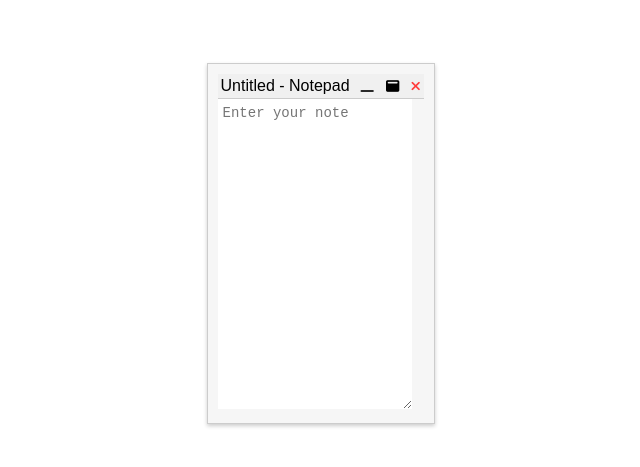
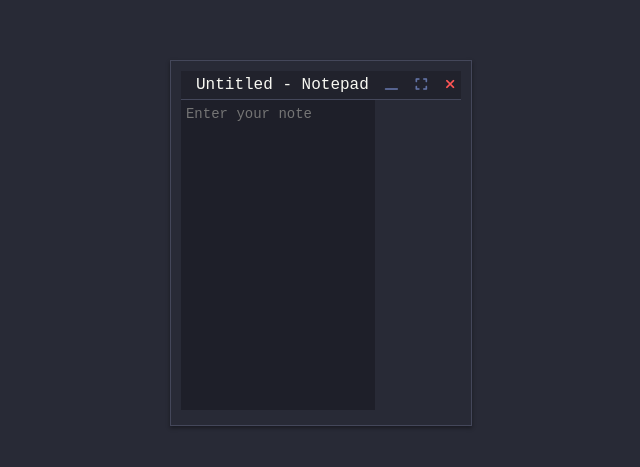
Before and after one commit to zpeters/Notes, a plain HTML site: page index.html in a window 1280 px wide. Shown: the part 157-624 px from the top of the page, without its empty margins (319-959 px from the left). Drawn offline with Linux system fonts and the light colour scheme.

Commit message:
Update index.html

```diff
--- a/index.html
+++ b/index.html
@@ -11,28 +11,34 @@
       align-items: center;
       height: 100vh;
       margin: 0;
-      background-color: #ffffff; /* White background color */
-      font-family: Arial, sans-serif;
+      background-color: #282a36; /* Dracula Pro background color */
+      font-family: 'Courier New', Courier, monospace;
     }
 
     .notepad {
-      max-width: 600px;
+      max-width: 800px;
       padding: 10px;
-      background-color: #f6f6f6; /* Light gray background color */
-      border: 1px solid #ccc; /* Light gray border */
-      box-shadow: 0 2px 4px rgba(0, 0, 0, 0.2);
+      background-color: #282a36; /* Dracula Pro background color */
+      border: 1px solid #44475a; /* Dracula Pro border color */
+      box-shadow: 0 2px 4px rgba(0, 0, 0, 0.4);
     }
 
     .title-bar {
       display: flex;
       align-items: center;
-      background-color: #f0f0f0; /* Light gray background color */
-      padding: 3px;
-      border-bottom: 1px solid #ccc; /* Light gray border */
+      background-color: #21222c; /* Dracula Pro title bar background color */
+      padding: 5px;
+      border-bottom: 1px solid #44475a; /* Dracula Pro title bar border color */
+    }
+
+    .title-bar .window-title {
+      color: #f8f8f2; /* Dracula Pro title bar text color */
+      flex-grow: 1;
+      margin-left: 10px;
     }
 
     .title-bar .window-controls {
-      margin-left: auto;
+      margin-left: 5px;
     }
 
     .title-bar .window-controls button {
@@ -45,18 +51,28 @@
       cursor: pointer;
     }
 
+    .title-bar .window-controls button.minimize {
+      color: #6272a4; /* Dracula Pro minimize button color */
+    }
+
+    .title-bar .window-controls button.maximize {
+      color: #6272a4; /* Dracula Pro maximize button color */
+    }
+
     .title-bar .window-controls button.close {
-      color: #ff3b3b; /* Red close button color */
+      color: #ff5555; /* Dracula Pro close button color */
     }
 
     .editor {
       height: 300px;
-      background-color: #ffffff; /* White background color */
+      background-color: #1e1f29; /* Dracula Pro editor background color */
+      color: #f8f8f2; /* Dracula Pro editor text color */
       border: none;
-      resize: vertical;
+      resize: none;
       padding: 5px;
       font-size: 14px;
       line-height: 1.4;
+      overflow: auto;
     }
   </style>
 </head>
@@ -66,7 +82,7 @@
       <div class="window-title">Untitled - Notepad</div>
       <div class="window-controls">
         <button class="minimize"><i class="fas fa-window-minimize"></i></button>
-        <button class="maximize"><i class="fas fa-window-maximize"></i></button>
+        <button class="maximize"><i class="fas fa-expand"></i></button>
         <button class="close"><i class="fas fa-times"></i></button>
       </div>
     </div>
@@ -87,6 +103,26 @@
       const note = this.value;
       localStorage.setItem('note', note);
     });
+
+    const minimizeButton = document.querySelector('.minimize');
+    const maximizeButton = document.querySelector('.maximize');
+    const closeButton = document.querySelector('.close');
+
+    minimizeButton.addEventListener('click', function() {
+      noteInput.style.display = 'none';
+    });
+
+    maximizeButton.addEventListener('click', function() {
+      noteInput.style.display = 'block';
+      noteInput.style.width = '100%';
+      noteInput.style.height = '100vh';
+      noteInput.style.resize = 'none';
+    });
+
+    closeButton.addEventListener('click', function() {
+      noteInput.value = '';
+      localStorage.removeItem('note');
+    });
   </script>
 </body>
 </html>
```
